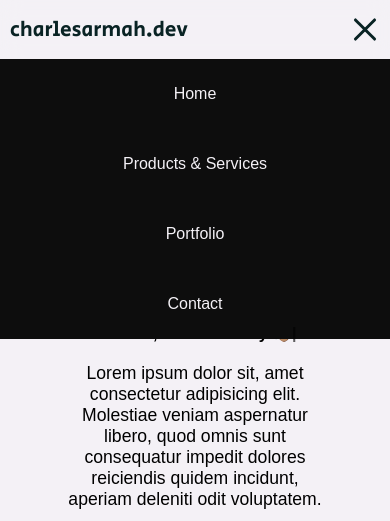
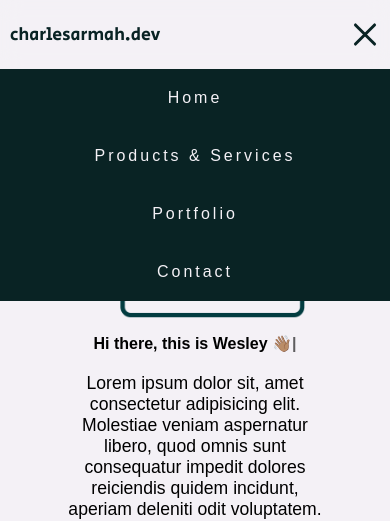
Before and after one commit to charlesarmah1002/portfolio-v1, a plain HTML site: page index.html in a window 390 px wide. Both pictures are taken after a click on the element 365 px from the left and 29 px from the top of the page. Shown: the top 521 px of the page. Drawn offline with nearby package versions, Linux system fonts and the light colour scheme; a web font is replaced by a local one.

Commit message:
navigation design update

```diff
--- a/index.html
+++ b/index.html
@@ -19,21 +19,19 @@
 </head>
 <body>
     <header>
-        <!-- navigation for pc and devices with width above 900px -->
         <nav class="main">
-            <!-- name -->
             <a href="#" class="logo">charlesarmah.dev</a>
             <div class="menu-toggle">
                 <span class="bar"></span>
                 <span class="bar"></span>
                 <span class="bar"></span>
             </div>
-            <ul class="menu">
-                <li class="menu-item"><a href="#">Home</a></li>
-                <li class="menu-item"><a href="#">Products & Services</a></li>
-                <li class="menu-item"><a href="#">Portfolio</a></li>
-                <li class="menu-item"><a href="#">Contact</a></li>
-            </ul>
+            <div class="menu">
+                <a href="#" class="menu-item">home</a>
+                <a href="#" class="menu-item">products & services</a>
+                <a href="#" class="menu-item">portfolio</a>
+                <a href="#" class="menu-item">contact</a>
+            </div>
         </nav>
     </header>
     <main>
@@ -57,10 +55,11 @@
 
 
 
-    <!-- menu btuton script -->
+
+    <!-- dropdown menu script -->
     <script src="js/dropdown.js"></script>
 
-    <!-- typed js scripts -->
+    <!-- typed js -->
     <script src="https://cdn.jsdelivr.net/npm/typed.js@2.0.12"></script>
     <script>
         var typed = new Typed('.element', {
--- a/styles/main.css
+++ b/styles/main.css
@@ -35,10 +35,7 @@
 body {
     min-height: 130vh;
     background: var(--off-white);
-    cursor: default;
     font-family: montserrat, sans-serif;
-    width: 100%;
-    overflow: hidden;
 }
 header {
     display: flex;
@@ -46,7 +43,7 @@ header {
     justify-content: center;
     position: relative;
     width: 100%;
-    height: fit-content;
+    height: 100px;
     flex-direction: column;
     border-bottom: 1px solid;
     position: sticky;
@@ -64,138 +61,57 @@ nav.main {
     padding: 0 50px;
     position: sticky;
     top: 0;
-    height: 100px;
+    height: 100%;
 }
 .logo {
     color: var(--dark-jungle-green);
     text-decoration: none;
     font-family: secular-one, sans-serif;
-    font-size: 1.3rem;
+    font-size: 1.1rem;
     transition: 0.5s;
 }
 .logo:hover {
     color: var(--sizzling-red);
 }
-nav.main .menu li{
-    display: inline;
+nav.main .menu .menu-item {
+    font-family: montserrat, sans-serif;
     text-transform: capitalize;
-}
-nav.main .menu li a{
+    text-decoration: none;
+    color: var(--dark-jungle-green);
+    margin-left: 10px;
     padding: 15px 10px;
-    margin-left: 10px;
-    font-family: montserrat, sans-serif;
-    text-decoration: none;
-    text-transform: capitalize;
-    color: inherit;
-    transition: 0.3s;
-    border-radius: 5px;
+    transition: 0.4s;
     position: relative;
 }
-nav.main .menu li a::after {
-    content: '';
+nav.main .menu .menu-item::before {
     width: 0;
     height: 3px;
+    content: '';
     background: var(--dark-jungle-green);
+    bottom: 0;
+    left: 0;
     position: absolute;
-    left: 0;
-    bottom: 0;
-    transition: 0.3s;
-    border-radius: 5px;
+    transition: 0.4s;
 }
-nav.main .menu li a:hover {
+nav.main .menu .menu-item:hover::before {
+    width: 100%;
+}
+nav.main .menu .menu-item:hover {
     background: var(--pale-dogwood);
 }
-nav.main .menu li a:hover::after {
-    width: 100%;
+@media screen and (max-width: 900px) {
+    nav.main {
+        padding: 0 30px;
+    }
 }
-nav.main .search-bar {
-    width: 200px;
-    overflow: hidden;
-    height: 30px;
-    background: var(--dark-jungle-green);
-    border-radius: 10px;
-    border: 2px solid;
-    position: flex;
-    align-items: center;
-    justify-content: center;
-}
-nav.main .search-bar input[type=search]{
-    width: 170px;
-    height: 100%;
-    outline: none;
-    border: none;
-    padding: 5px;
-    background: var(--off-white);
-}
-nav.main .search-bar button {
-    background: transparent;
-    color: var(--white);
-    outline: none;
-    border: none;
-    height: 100%;
-    width: 20px;
-    cursor: pointer;
-}
-
-/* for smaller views setting initial breakpoint at 850px*/
-@media screen and (max-width: 850px){
-    nav.main {
+@media screen and (max-width: 800px) {
+    header {
+        height: 70px;
+    }
+    nav.main{
         padding: 0 10px;
-        height: 7vh;
+        position: relative;
     }
-    .menu {
-        position: absolute;
-        top: -500%;
-        display: grid;
-        left: 0;
-        width: 100%;
-        background: #0d0d0d;
-        color: var(--off-white);
-        padding: 30px 0;
-        transition: all 0.4s ease-in-out;
-        grid-template-columns: auto;
-        text-align: center;
-        padding: 0;
-        opacity: 0;
-    }
-    .drop-active {
-        top: 100%;
-        opacity: 1;
-    }
-    .menu li {
-        margin: 10px auto;
-        width: 100%;
-        line-height: 50px;
-        transition: 0.3s;
-    }
-    .menu li:hover {
-        background: var(--off-white);
-        color: var(--dark-jungle-green);
-    }
-    nav.main .menu li a{
-        padding: 15px 10px;
-        margin: auto 10px;
-        font-family: montserrat, sans-serif;
-        text-decoration: none;
-        text-transform: capitalize;
-        color: inherit;
-        transition: 0.3s;
-        border-radius: 5px;
-        position: relative;
-        width: 100%;
-    }
-    nav.main .menu li a::after {
-        content: '';
-        width: 0;
-    }
-    nav.main .menu li a:hover {
-        background: transparent;
-    }
-    nav.main .menu li a:hover::after {
-        width: 0;
-    }
-
-    /* menu button and toggle active transition */
     .menu-toggle {
         width: fit-content;
         height: fit-content;
@@ -220,6 +136,33 @@ nav.main .search-bar button {
     }
     .toggle-active .bar:nth-child(3){
         transform: translateY(-9px) rotate(-45deg);
+    }
+    nav.main .menu {
+        position: absolute;
+        top: -1000px;
+        opacity: 0;
+        display: grid;
+        width: 100%;
+        left: 0;
+        text-align: center;
+        background: var(--dark-jungle-green);
+        transition: 0.5s;
+    }
+    nav.main .drop-active {
+        top: 100%;
+        opacity: 1;
+    }
+    nav.main .menu .menu-item {
+        margin: 0;
+        color: var(--off-white);
+        letter-spacing: 3px;
+        padding: 20px 0;
+    }
+    nav.main .menu .menu-item:hover {
+        background: var(--sizzling-red);
+    }
+    nav.main .menu .menu-item::before{
+        display: none;
     }
 }
 
```
